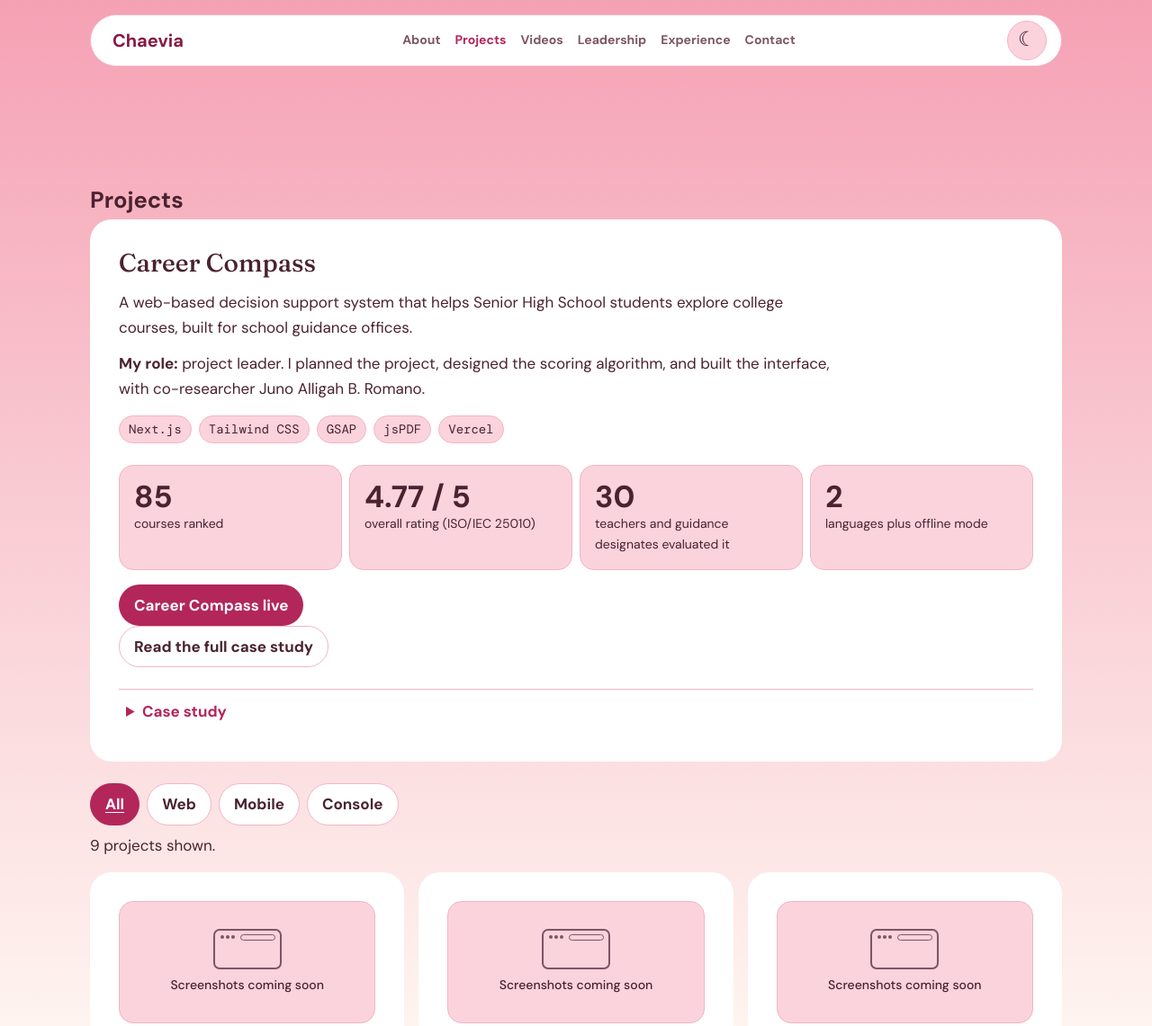
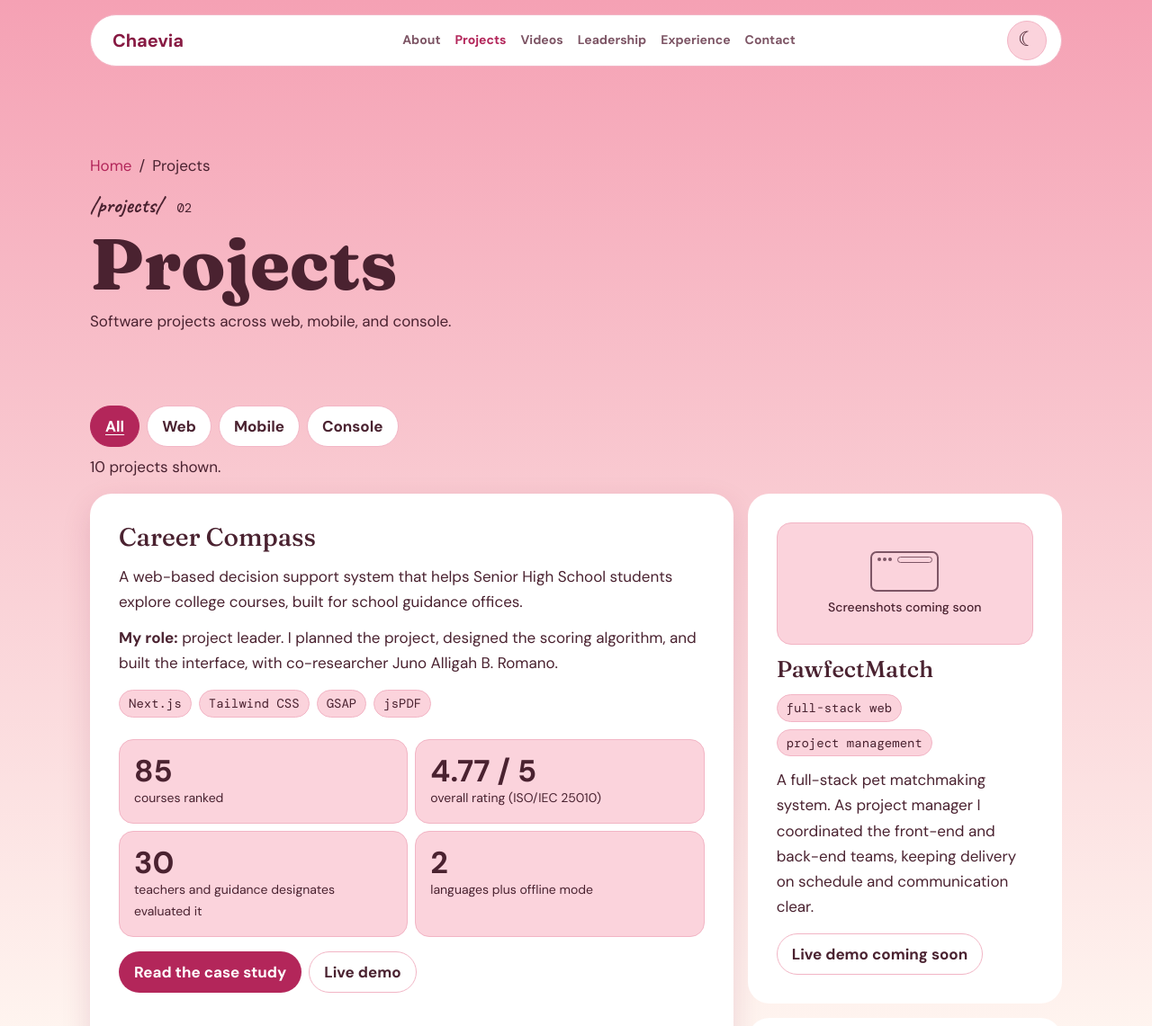
Before and after one commit to strawberrycha/Chaevia, a plain HTML site: page projects.html in a window 1280 px wide. Shown: the top 1141 px of the page at 90% size. Drawn offline with nearby package versions, Linux system fonts and the light colour scheme; a web font is replaced by a local one.

Commit message:
feat: redesign projects page with bento layout and filters
Career Compass becomes the large tile; remaining projects use consistent cards with category filters and no code links.

```diff
--- a/assets/css/components.css
+++ b/assets/css/components.css
@@ -600,3 +600,9 @@ main a[href]:not(.button) { color: var(--acc); text-decoration-color: currentCol
   .hero { padding-block: 40px 32px; }
 }
 @media (min-width: 1024px) { .tour-grid { grid-template-columns: repeat(5, minmax(0, 1fr)); } }
+
+.project-bento > .featured-project { box-shadow: var(--card-effect); }
+.project-bento .featured-project .project-stats { grid-template-columns: repeat(2, minmax(0, 1fr)); }
+@media (min-width: 1024px) {
+  .project-bento > .featured-project { grid-column: span 2; grid-row: span 2; }
+}
--- a/assets/data/projects.js
+++ b/assets/data/projects.js
@@ -1,4 +1,20 @@
 window.CHAEVIA_PROJECTS = [
+  {
+    "id": "career-compass",
+    "title": "Career Compass",
+    "category": "web",
+    "tags": [
+      "Next.js",
+      "Tailwind CSS",
+      "GSAP",
+      "jsPDF",
+      "Vercel"
+    ],
+    "description": "A web-based decision support system that helps Senior High School students explore college courses, built for school guidance offices.",
+    "liveUrl": "https://careercompassbu.vercel.app/",
+    "screenshots": [],
+    "featured": true
+  },
   {
     "id": "pawfectmatch",
     "title": "PawfectMatch",
--- a/assets/js/home.js
+++ b/assets/js/home.js
@@ -4,7 +4,7 @@
   document.querySelector("#tour-achievements").textContent =
     `${highlights} highlights across ${achievements.length} achievements.`;
 
-  const projectCount = window.CHAEVIA_PROJECTS.length + document.querySelectorAll(".featured-project").length;
+  const projectCount = window.CHAEVIA_PROJECTS.length;
   document.querySelector("#tour-projects").textContent =
     `${projectCount} projects across web, mobile, and console.`;
 })();
--- a/assets/js/projects.js
+++ b/assets/js/projects.js
@@ -1,5 +1,6 @@
 (() => {
   const grid = document.querySelector("#project-cards");
+  const featured = grid.querySelector(".featured-project");
   const template = document.querySelector("#project-card");
   const count = document.querySelector("#project-count");
   const filters = [...document.querySelectorAll("#project-filters button")];
@@ -17,7 +18,7 @@
     card.id = project.id;
     card.querySelector("h3").textContent = project.title;
     card.querySelector(".project-description").textContent = project.description;
-    card.querySelector(".chips").append(...listItems(project.tags));
+    card.querySelector(".chips").append(...listItems(project.tags.slice(0, 4)));
     const features = card.querySelector(".project-features");
     if (project.features?.length) {
       features.hidden = false;
@@ -70,7 +71,7 @@
     const projects = window.CHAEVIA_PROJECTS.filter((project) =>
       category === "all" || project.category === category
     );
-    grid.replaceChildren(...projects.map(projectCard));
+    grid.replaceChildren(...projects.map((project) => project.featured ? featured : projectCard(project)));
     count.textContent = `${projects.length} ${projects.length === 1 ? "project" : "projects"} shown.`;
   }
 
--- a/projects.html
+++ b/projects.html
@@ -36,15 +36,27 @@
     </div>
   </header>
   <main id="content" tabindex="-1">
-    <section class="section-inner wrap" id="projects" aria-labelledby="projects-title">
-      <h1 id="projects-title">Projects</h1>
-      <div class="featured-project-wrap">
+    <div class="page-header wrap">
+      <nav class="breadcrumb" aria-label="Breadcrumb"><a href="index.html">Home</a><span aria-hidden="true">/</span><span aria-current="page">Projects</span></nav>
+      <div class="page-meta"><span class="slash-label">/projects/</span><span class="page-index">02</span></div>
+      <h1 id="page-title">Projects</h1>
+      <p>Software projects across web, mobile, and console.</p>
+    </div>
+    <section class="section-inner wrap" aria-labelledby="page-title">
+      <div id="project-filters" class="filter-buttons showcase-filters" role="group" aria-label="Project categories">
+        <button type="button" class="button secondary" data-category="all" aria-pressed="true">All</button>
+        <button type="button" class="button secondary" data-category="web" aria-pressed="false">Web</button>
+        <button type="button" class="button secondary" data-category="mobile" aria-pressed="false">Mobile</button>
+        <button type="button" class="button secondary" data-category="console" aria-pressed="false">Console</button>
+      </div>
+      <p id="project-count" class="collection-status" role="status"></p>
+      <div id="project-cards" class="showcase-grid project-bento">
         <article class="card featured-project">
           <h3>Career Compass</h3>
           <p>A web-based decision support system that helps Senior High School students explore college courses, built for school guidance offices.</p>
           <p><strong>My role:</strong> project leader. I planned the project, designed the scoring algorithm, and built the interface, with co-researcher Juno Alligah B. Romano.</p>
           <ul class="chips" aria-label="Technology stack">
-            <li>Next.js</li><li>Tailwind CSS</li><li>GSAP</li><li>jsPDF</li><li>Vercel</li>
+            <li>Next.js</li><li>Tailwind CSS</li><li>GSAP</li><li>jsPDF</li>
           </ul>
           <ul class="project-stats" aria-label="Career Compass in numbers">
             <li><strong>85</strong> courses ranked</li>
@@ -53,38 +65,11 @@
             <li><strong>2</strong> languages plus offline mode</li>
           </ul>
           <div class="project-actions">
-            <a class="button primary" href="https://careercompassbu.vercel.app/" target="_blank" rel="noopener">Career Compass live</a>
+            <a class="button primary" href="career-compass.html">Read the case study</a>
+            <a class="button secondary" href="https://careercompassbu.vercel.app/" target="_blank" rel="noopener">Live demo</a>
           </div>
-          <a class="button secondary archive-link" href="career-compass.html">Read the full case study</a>
-          <details class="case-study">
-            <summary>Case study</summary>
-            <div class="case-study-content">
-              <h4>The problem</h4>
-              <p>Guidance is manual and paper-based, and counselors also carry a full teaching load. Students struggle to choose a college course. Of 30 respondents interviewed, 25 named limited money as the most common student problem.</p>
-              <h4>The solution</h4>
-              <p>8 interest scenarios, 15 skill statements, 4 academic steps; then top five matches with reasons, explore and compare all 85 courses, scholarship information, and a one-page PDF report. Supports both the previous and the Strengthened SHS curriculum.</p>
-              <h4>How the scoring works</h4>
-              <p>each course has fixed links to interests, skills, and academic performance; the system adds up matches and ranks all 85 courses; every course has the same number of links; the same answers always give the same ranking; rule-based weighted scoring, NOT AI; three guidance designates validated the questions and rules.</p>
-              <h4>Design decisions</h4>
-              <p>no login and no database; answers stay on the student's device (fits the Data Privacy Act of 2012); Offline Mode and English/Filipino switch came from the interviews; the journey-map interface makes it feel like exploring.</p>
-              <h4>Process and testing</h4>
-              <p>Rapid Application Development (requirements planning, user design, construction, cutover); all four component test scenarios passed; link check confirmed 15 links for each of the 85 courses.</p>
-              <h4>Results</h4>
-              <p>Reliability 4.83, functional suitability 4.77, interaction capability 4.73; overall weighted mean 4.77 (Strongly Agree).</p>
-              <h4>Limitations</h4>
-              <p>a supporting reference, not a final decision; the evaluation involved teachers and guidance designates, not students; covers only its 85 listed courses; next steps are testing with students and adding courses.</p>
-            </div>
-          </details>
         </article>
       </div>
-      <div id="project-filters" class="filter-buttons showcase-filters" role="group" aria-label="Project categories">
-        <button type="button" class="button secondary" data-category="all" aria-pressed="true">All</button>
-        <button type="button" class="button secondary" data-category="web" aria-pressed="false">Web</button>
-        <button type="button" class="button secondary" data-category="mobile" aria-pressed="false">Mobile</button>
-        <button type="button" class="button secondary" data-category="console" aria-pressed="false">Console</button>
-      </div>
-      <p id="project-count" class="collection-status" role="status"></p>
-      <div id="project-cards" class="showcase-grid"></div>
       <template id="project-card">
         <article class="card showcase-card">
           <div class="project-media"></div>
```
